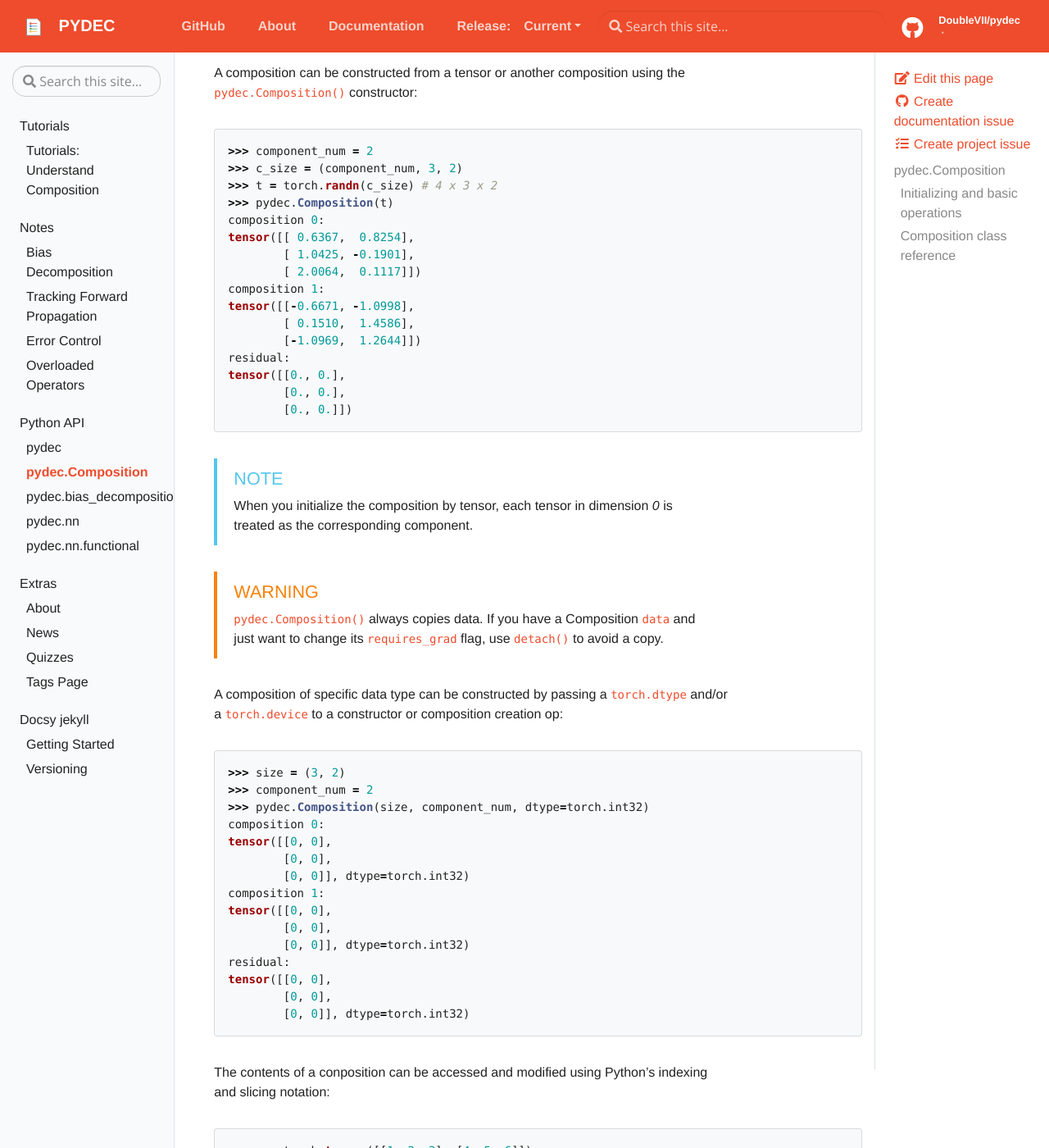
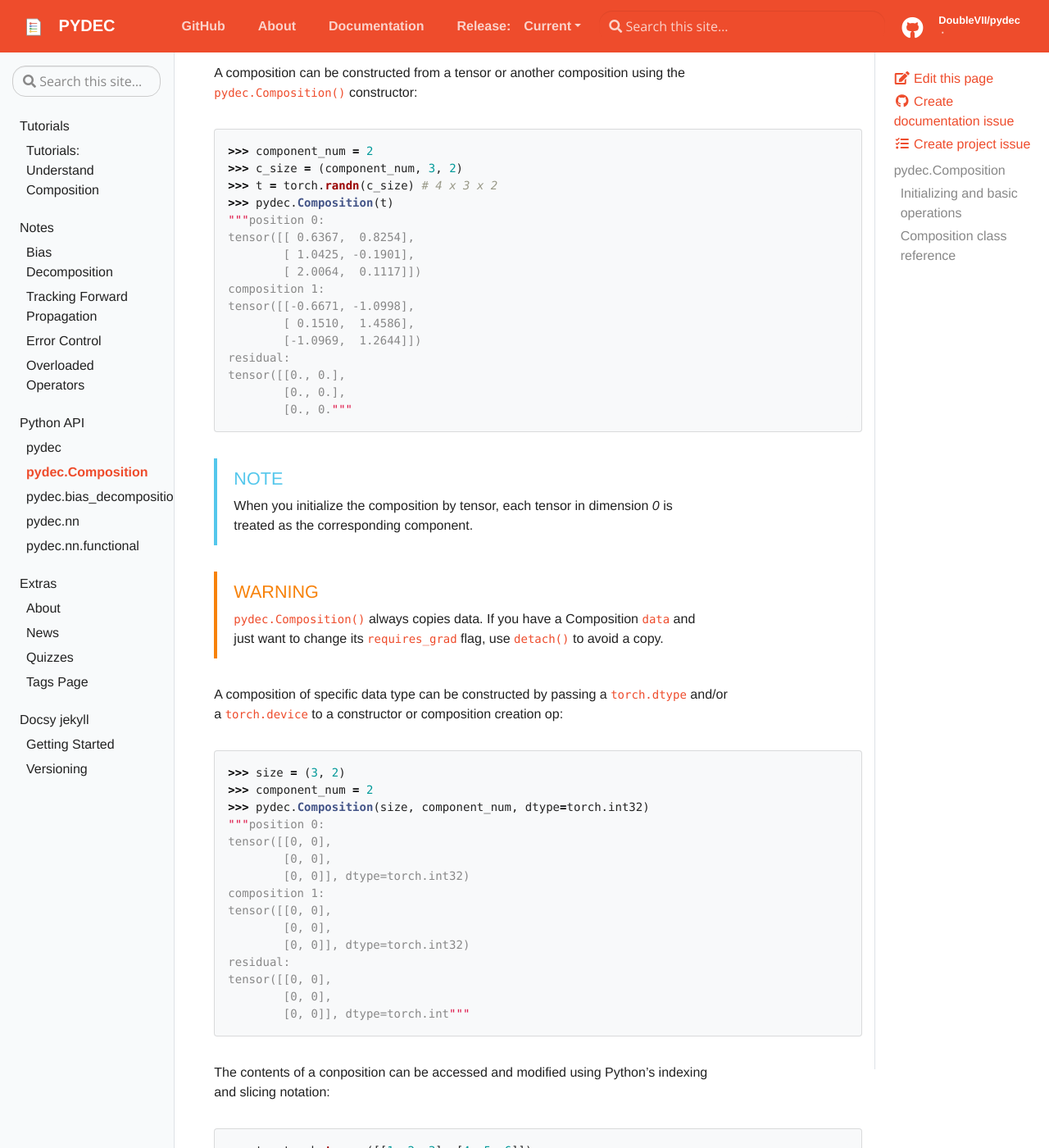
Before and after one commit to NJUNLP/pydec, a Jekyll site: the page built from docs/_docs/pythonapi/pydec.Composition/index.md, in a window 1280 px wide and 1400 px high, scrolled down 868 px. Shown: the whole window at 82% size. Built offline with Jekyll 4.4.1, drawn with Linux system fonts in a browser that asks for light colours; some of the changed lines change nothing that is shown; some of the changed text lies outside the part shown.

Commit message:
add comment block

````diff
--- a/docs/_docs/pythonapi/pydec.Composition/index.md
+++ b/docs/_docs/pythonapi/pydec.Composition/index.md
@@ -14,6 +14,7 @@ A  composition of the specified size can be constructed using the `pydec.Composi
 >>> component_num = 2
 >>> c = pydec.Composition(size, component_num)
 >>> c
+"""
 composition 0:
 tensor([[0., 0.],
         [0., 0.],
@@ -26,6 +27,7 @@ residual:
 tensor([[0., 0.],
         [0., 0.],
         [0., 0.]])
+"""
 ```
 
 <div class="alert alert-warning" role="alert">
@@ -40,6 +42,7 @@ A  composition can be constructed from a tensor or another composition using the
 >>> c_size = (component_num, 3, 2)
 >>> t = torch.randn(c_size) # 4 x 3 x 2
 >>> pydec.Composition(t)
+"""
 composition 0:
 tensor([[ 0.6367,  0.8254],
         [ 1.0425, -0.1901],
@@ -52,6 +55,7 @@ residual:
 tensor([[0., 0.],
         [0., 0.],
         [0., 0.]])
+"""
 ```
 
 <div class="alert alert-info" role="info">
@@ -69,6 +73,7 @@ A composition of specific data type can be constructed by passing a `torch.dtype
 >>> size = (3, 2)
 >>> component_num = 2
 >>> pydec.Composition(size, component_num, dtype=torch.int32)
+"""
 composition 0:
 tensor([[0, 0],
         [0, 0],
@@ -81,15 +86,32 @@ residual:
 tensor([[0, 0],
         [0, 0],
         [0, 0]], dtype=torch.int32)
+"""
 ```
 
 The contents of a conposition can be accessed and modified using Python’s indexing and slicing notation:
 ```python
->>> x = torch.tensor([[1, 2, 3], [4, 5, 6]])
+>>> t = torch.tensor([[1, 2, 3], [4, 5, 6]])
 >>> c = pydec.Composition(t)
 >>> c[:,0]
+"""
+composition 0:
+tensor(1)
+composition 1:
+tensor(4)
+residual:
+tensor(0)
+"""
 >>> c[0] = 8
 >>> c
+"""
+composition 0:
+tensor([8, 8, 8])
+composition 1:
+tensor([4, 5, 6])
+residual:
+tensor([0, 0, 0])
+"""
 ```
 
 The composition slicing behavior is not exactly the same as tensor, please refer to {% include codelink.html name="Composition.\_\_getitem\_\_" path="pythonapi/pydec.Composition/__getitem__" %} and {% include codelink.html name="Composition.\_\_setitem\_\_" path="pythonapi/pydec.Composition/__setitem__" %}.
````
Also changed, not shown: docs/_docs/pythonapi/pydec/numel.md (+4 -0 lines), docs/_docs/tutorials/understand-composition.md (+20 -0 lines).
